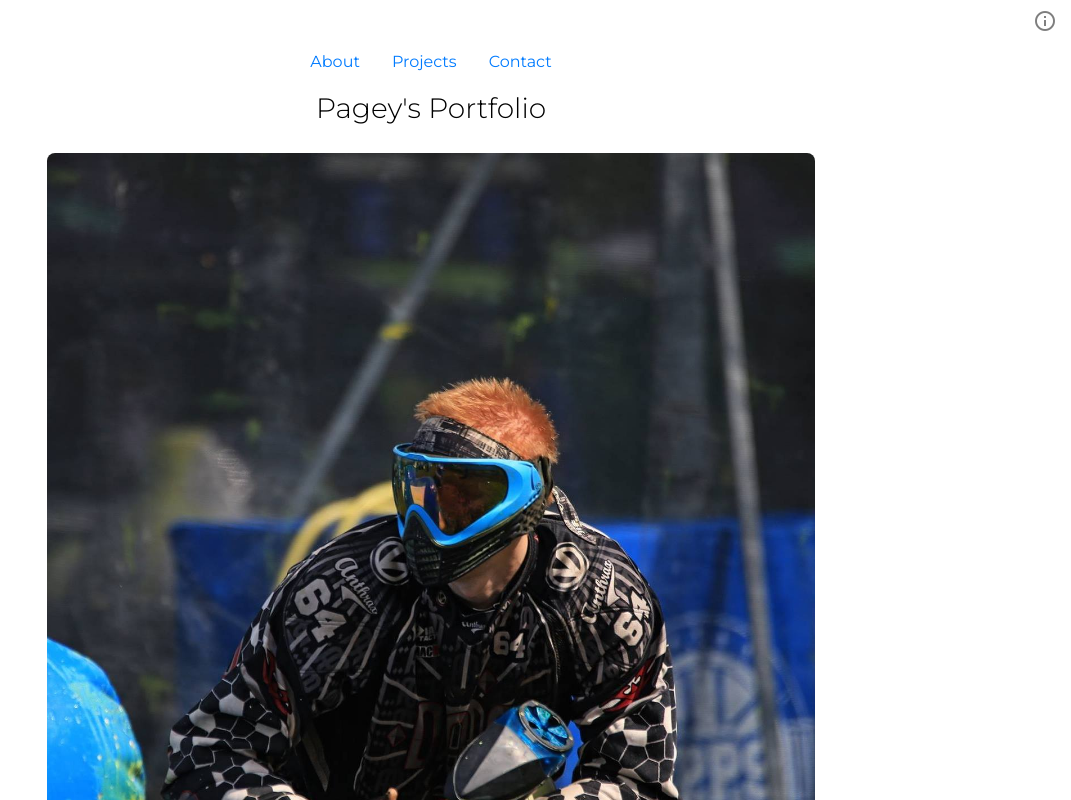
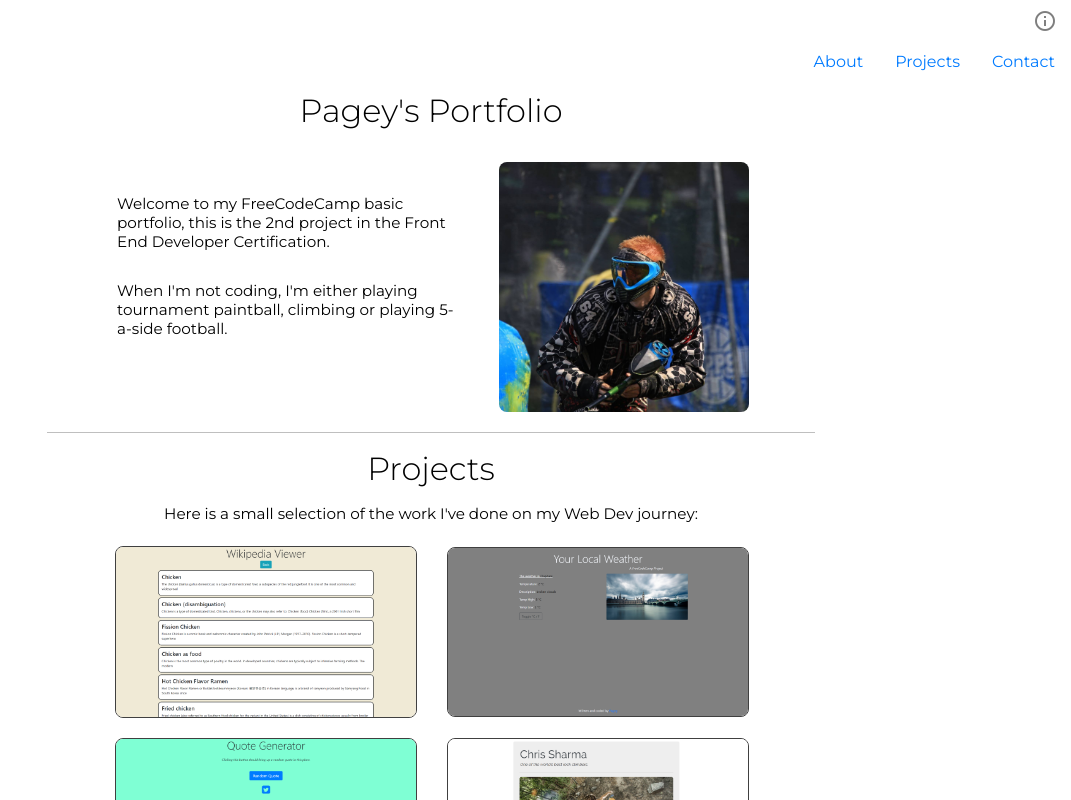
Before and after one commit to D-Pagey/FCC-Portfolio, a React (Create React App) app: page / in a window 1280 px wide. Shown: the top 800 px of the page, without its empty margins (209-1280 px from the left). Built offline with nearby package versions, Linux system fonts and the light colour scheme.

Commit message:
Updating README. Styling for Laptops and Tablets.

```diff
--- a/src/App.css
+++ b/src/App.css
@@ -9,3 +9,7 @@
   margin: 1em 0;
   width: 85%;
 }
+@media screen and (min-width: 760px) {
+  .line {
+    width: 60%;
+  } }
--- a/src/components/Contact/Contact.css
+++ b/src/components/Contact/Contact.css
@@ -11,6 +11,9 @@
   text-align: center;
   margin: 0;
 }
+@media screen and (min-width: 1020px) {
+  .contact-me-title {
+    font-size: 2rem; } }
 
 .contact-me {
   display: flex;
@@ -21,6 +24,9 @@
 .contact-me-text {
   width: 85%;
 }
+@media screen and (min-width: 760px) {
+  .contact-me-text {
+    text-align: center; } }
 
 .fa {
   color: #007bff; }
--- a/src/components/Header/Header.css
+++ b/src/components/Header/Header.css
@@ -6,3 +6,6 @@
   font-size: 1.75rem;
   font-weight: 300;
   margin: 0.2em 0 1em; }
+@media screen and (min-width: 1020px) {
+  .title {
+    font-size: 2rem; } }
--- a/src/components/Intro/Intro.css
+++ b/src/components/Intro/Intro.css
@@ -3,9 +3,31 @@
   display: flex;
   flex-direction: column;
 }
+@media screen and (min-width: 760px) {
+  .intro {
+    align-self: center;
+    flex-direction: row;
+    justify-content: space-between;
+    width: 80%;
+    } }
+@media screen and (min-width: 1020px) {
+  .intro {
+    justify-content: space-around;
+    max-width: 700px;
+  } }
 
 .image-container {
   width: 60%; }
+@media screen and (min-width: 760px) {
+    .image-container {
+      margin-right: 1em;
+      max-width: 200px;
+      order: 2;
+      } }
+@media screen and (min-width: 1020px) {
+    .image-container {
+      max-width: 250px;
+      } }
 
 .main-image {
   border-radius: 8px;
@@ -17,6 +39,16 @@
   font-size: 0.95rem;
   width: 85%;
 }
+@media screen and (min-width: 760px) {
+  .intro-message {
+    align-self: flex-start;
+    margin-left: 1.25rem;
+    width: 50%;
+    } }
+@media screen and (min-width: 1020px) {
+  .intro-message {
+    margin-top: 1rem;
+  } }
 
 .intro-message--text {
   margin: 1em 0; }
--- a/src/components/Navbar/Navbar.css
+++ b/src/components/Navbar/Navbar.css
@@ -3,6 +3,9 @@
   display: flex;
   align-items: center;
   height: 3em; }
+@media screen and (min-width: 760px) {
+  .navbar {
+    align-self: flex-end; } }
 
 .navbar-items {
   align-items: center;
--- a/src/components/Projects/Projects.css
+++ b/src/components/Projects/Projects.css
@@ -8,6 +8,9 @@
   font-size: 1.75rem;
   font-weight: 300;
   margin: 0; }
+  @media screen and (min-width: 1020px) {
+    .projects-title {
+      font-size: 2rem; } }
 
 .projects-intro {
   margin-top: 1em;
@@ -16,6 +19,11 @@
   font-size: 0.95rem;
   width: 85%;
 }
+@media screen and (min-width: 1020px) {
+  .projects-intro {
+    text-align: center;
+  }
+}
 
 .project-thumbnails {
   align-items: center;
@@ -23,14 +31,31 @@
   display: flex;
   flex-direction: column;
   width: 90%; }
+  @media screen and (min-width: 1020px) {
+    .project-thumbnails {
+      justify-content: center;
+      flex-direction: row;
+      flex-wrap: wrap;
+      width: 700px; } }
 
 .thumbnail-container {
   display: flex;
   height: inherit;
   margin: .5em 0;
   width: 250px; }
+@media screen and (min-width: 1020px) {
+  .thumbnail-container {
+    margin: 0.5rem 1rem;
+    width: 300px;
+  }
+}
 
 .thumbnails {
   border: 1px solid rgba(0, 0, 0, 0.75);
   border-radius: 8px;
   width: 250px; }
+  @media screen and (min-width: 1020px) {
+    .thumbnails {
+      width: 300px;
+    }
+  }
```
Also changed, not shown: 1 other file (tests, documents, lock files or other folders).
